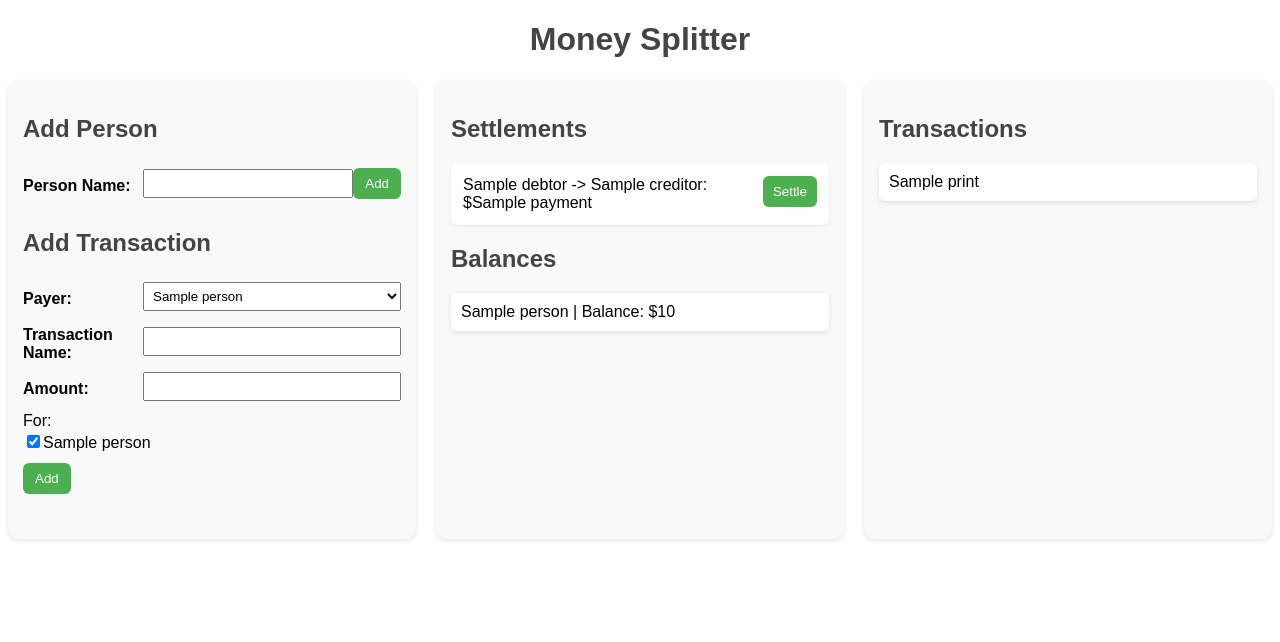
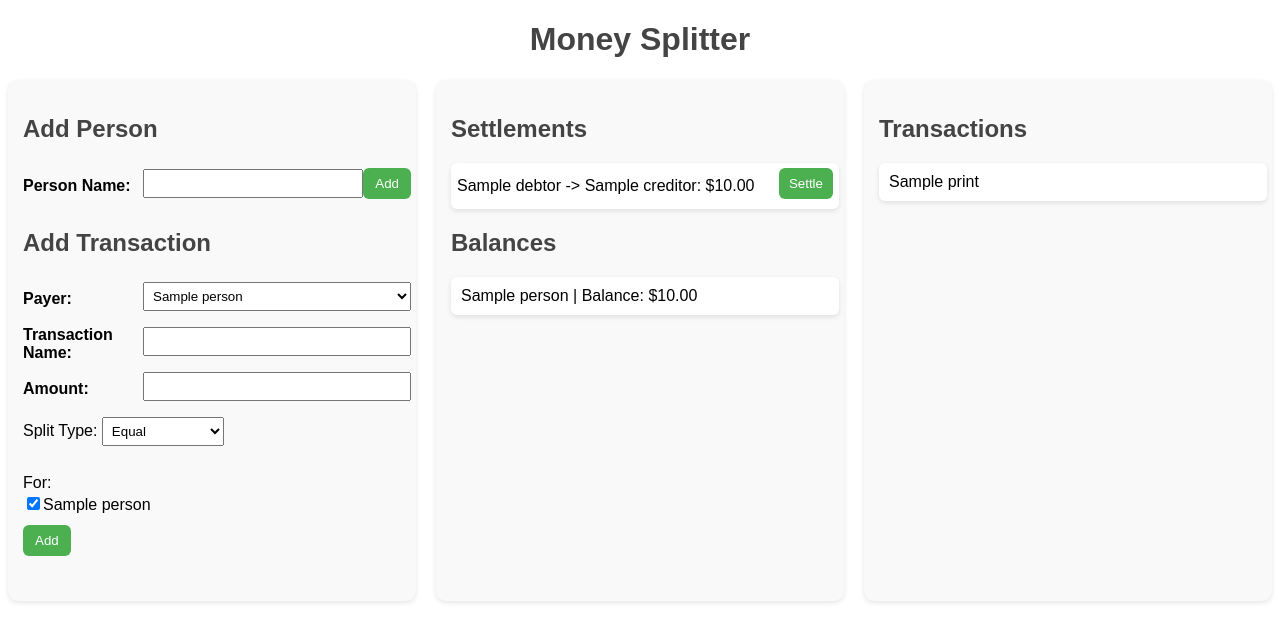
Before and after one commit to jinbesan/splitter, a Flask app: template templates/index.html in a window 1280 px wide. Shown: the top 642 px of the page. Run offline with Flask 3, Linux system fonts and the light colour scheme; the template is opened without the code that fills it: most values are stand-ins (such as "Sample title", 1, 10 or a date in 2020).

Commit message:
fixed floating point displays and input validation for amount, minor UI changes

```diff
--- a/app.py
+++ b/app.py
@@ -28,7 +28,7 @@ def add_transaction():
     name = request.form.get("name")
 
     if payer and amount and beneficiaries:
-        splitter.add_transaction(name, payer, int(amount), beneficiaries)
+        splitter.add_transaction(name, payer, float(amount), beneficiaries)
 
 
     return redirect(url_for("index"))
@@ -47,4 +47,4 @@ def settle(debtor, creditor):
     return redirect(url_for("index"))
 
 if __name__ == "__main__":
-    app.run()
+    app.run(debug=True)
--- a/split.py
+++ b/split.py
@@ -118,4 +118,4 @@ class Split:
             b = f"{beneficiaries[0]} and {beneficiaries[1]}"
         else:
             b = ", ".join(beneficiaries[:-1]) + f" and {beneficiaries[-1]}"
-        return f"{transaction['date']} | {transaction['name']}: {transaction['payer']} paid {transaction['amount']} for {b}"
+        return f"{transaction['date']} | {transaction['name']}: {transaction['payer']} paid ${transaction['amount']:.2f} for {b}"
--- a/static/style.css
+++ b/static/style.css
@@ -27,7 +27,6 @@ ul {
     list-style-type: none;
     padding: 0;
     margin: 0;
-    max-width: 400px;
     margin: 20px auto;
 }
 
@@ -41,7 +40,10 @@ li {
     justify-content: space-between;
     align-items: center;
     box-shadow: 0px 2px 5px rgba(0,0,0,0.1);
+    width: 100%;
+    box-sizing: border-box;
 }
+
 
 button {
     padding: 8px 12px;
@@ -69,6 +71,9 @@ button:hover {
     padding: 15px;
     border-radius: 10px;
     box-shadow: 0px 2px 5px rgba(0,0,0,0.1);
+    max-height: 80vh;   /* adjust depending on how tall you want it */
+    overflow-y: auto;   /* adds scrollbar when content exceeds max-height */
+    padding-right: 5px; /* prevent text being cut by scrollbar */
 }
 
 .form-group {
@@ -89,29 +94,14 @@ button:hover {
 }
 
 .settlement-item {
-    display: flex;
-    justify-content: space-between;
     align-items: center;
-    background: #fff;
-    padding: 8px 12px;
-    margin: 6px 0;
-    border-radius: 6px;
-    box-shadow: 0px 1px 3px rgba(0,0,0,0.1);
+    padding: 0px 6px;
 }
 
-.settlement-item {
-    display: flex;
-    justify-content: space-between;
-    align-items: center; /* 🔑 ensures vertical centering */
-    gap: 10px; /* optional spacing */
-    background: #fff;
-    padding: 8px 12px;
-    margin-bottom: 8px;
-    border-radius: 6px;
-    box-shadow: 0px 1px 3px rgba(0,0,0,0.1);
-}
 .settlement-item form {
     margin: 0; /* remove extra margin */
+    display: flex;
+    align-items: center;
 }
 .settlement-item button {
     padding: 8px 10px; /* keeps it tight */
--- a/templates/index.html
+++ b/templates/index.html
@@ -40,8 +40,17 @@
 
                 <div class="form-group">
                     <label>Amount: </label>
-                    <input type="number" id="amount" name="amount" required>
+                    <input type="number" step="0.01" min=0 id="amount" name="amount" required>
                 </div>
+
+                <label>Split Type:
+                    <select id="split-type" name="split_type">
+                        <option value="equal">Equal</option>
+                        <option value="shares">By Shares</option>
+                        <option value="exact">Exact Amounts</option>
+                    </select>
+                </label>
+                <br><br>
 
                 <label>For:</label><br>
                 {% for person in people %}
@@ -56,10 +65,10 @@
             <ul id="settlements-list">
                 {% for settlement in settlements %}
                     <li class="settlement-item">
-                        <span>{{ settlement.debtor }} -> {{ settlement.creditor }}: ${{ settlement.payment }}</span>
-                        <form action="{{ url_for('settle', debtor=settlement.debtor, creditor=settlement.creditor)}}" method="POST" style="display:inline;">
-                            <button type="submit">Settle</button>
-                        </form>
+                            <span>{{ settlement.debtor }} -> {{ settlement.creditor }}: ${{ "%.2f" % settlement.payment }}</span>
+                            <form action="{{ url_for('settle', debtor=settlement.debtor, creditor=settlement.creditor)}}" method="POST" style="display:inline;">
+                                <button type="submit">Settle</button>
+                            </form>
                     </li>
                 {% endfor %}
             </ul>
@@ -67,12 +76,12 @@
             <h2>Balances</h2>
             <ul id="balances-list">
                 {% for person in people %}
-                    <li>{{ person.name }} | Balance: ${{ person.balance }}</li>
+                    <li>{{ person.name }} | Balance: ${{ "%.2f" % person.balance }}</li>
                 {% endfor %}
             </ul>
         </div>
 
-        <div class="column">
+        <div class="column transactions-list">
             <h2>Transactions</h2>
             <ul id="transactions-list">
                 {% for transaction in transactions %}
```
